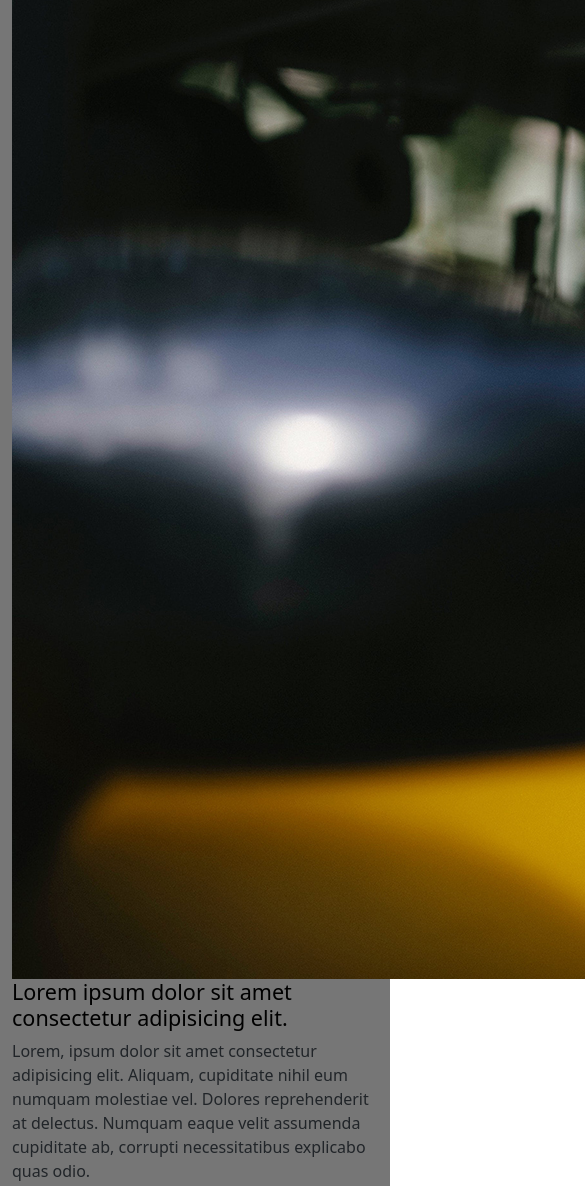
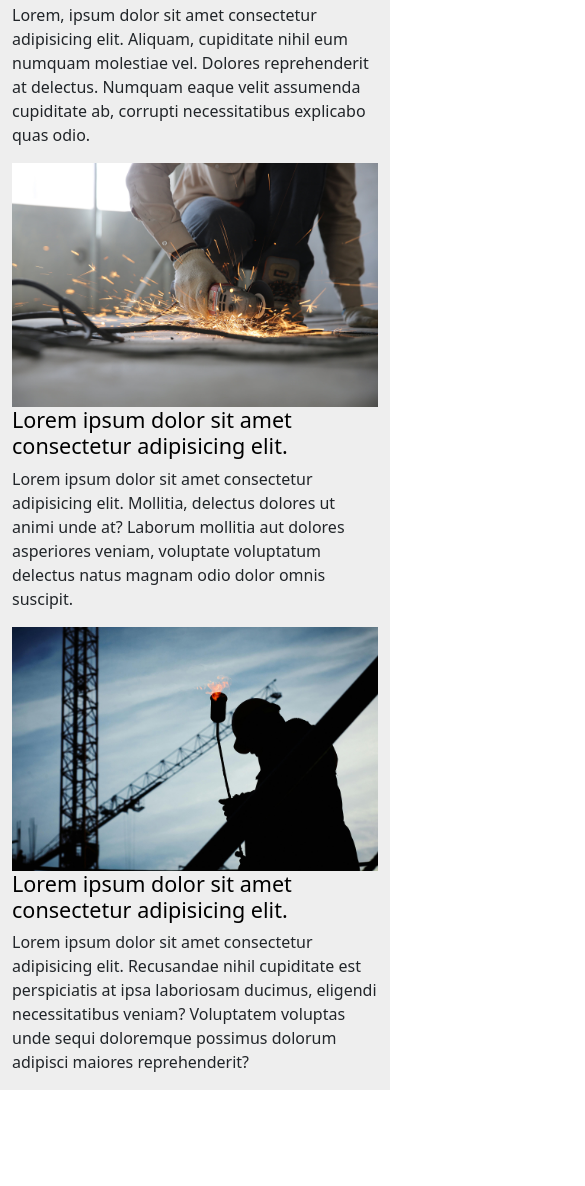
Before and after one commit to cheppimdq/sb-consultora, a website: page index.html in a window 390 px wide. Shown: the part 1378-2564 px from the top of the page, 585 px wide, since content can reach past the window. Drawn offline with nearby package versions, Linux system fonts and the light colour scheme.

Commit message:
no responsive

```diff
--- a/index.html
+++ b/index.html
@@ -174,22 +174,22 @@
         </main>
 
         <!-- ARTICULOS PARA FOOTER -->
-        <article class="container fondo-gris link-negro">
+        <article class="container link-negro">
 
             <div class="row">
-                <div class="col-sm-12 col-md-4 columna-pp">
+                <div class="col-sm-12 col-md-4 columna-pp fondo-blanco-1">
                     <img src="./assets/img/taxi.jpg" alt="Foto descriptiva Comunidad">
                     <a href="../pages/404.html"><h4>Lorem ipsum dolor sit amet consectetur adipisicing elit.</h4></a>
                     <p>Lorem, ipsum dolor sit amet consectetur adipisicing elit. Aliquam, cupiditate nihil eum numquam molestiae vel. Dolores reprehenderit at delectus. Numquam eaque velit assumenda cupiditate ab, corrupti necessitatibus explicabo quas odio.</p>
                 </div>
 
-                <div class="col-sm-12 col-md-4 columna-pp">
+                <div class="col-sm-12 col-md-4 columna-pp fondo-blanco-1">
                     <img src="./assets/img/trabajo-1.jpg" alt="Foto descriptiva Comunidad">
                     <a href="./pages/404.html"><h4>Lorem ipsum dolor sit amet consectetur adipisicing elit.</h4></a>
                     <p>Lorem ipsum dolor sit amet consectetur adipisicing elit. Mollitia, delectus dolores ut animi unde at? Laborum mollitia aut dolores asperiores veniam, voluptate voluptatum delectus natus magnam odio dolor omnis suscipit.</p>
                 </div>
 
-                <div class="col-sm-12 col-md-4 columna-pp">
+                <div class="col-sm-12 col-md-4 columna-pp fondo-blanco-1">
                     <img src="./assets/img/trabajo-2.jpg" alt="Foto descriptiva Comunidad">
                     <a href="./pages/404.html"><h4>Lorem ipsum dolor sit amet consectetur adipisicing elit.</h4></a>
                     <p>Lorem ipsum dolor sit amet consectetur adipisicing elit. Recusandae nihil cupiditate est perspiciatis at ipsa laboriosam ducimus, eligendi necessitatibus veniam? Voluptatem voluptas unde sequi doloremque possimus dolorum adipisci maiores reprehenderit?</p>
--- a/scss/_main.scss
+++ b/scss/_main.scss
@@ -1,4 +1,10 @@
 // FLEXIBLES
+.columna-pp { // integrar hay que sacarlo pero ahora sirve para los articulos del footer index.html
+    @extend %columna-pp;
+    img { @extend %foto-pp; }
+
+}
+
 .center-pp {
     @extend %flex-pp;
     align-items: center;
@@ -61,9 +67,7 @@
     }
 }
 
-
-
-// Div perfil profesional - Puede ir en main como section o directamente como article
+// DIV PERFIL PROFESIONAL - Puede ir en main como section o directamente como article
 .contenedor-profesional {
     @extend %flex-pp;
     justify-content: space-between; // Queda perfecto !!!
```
Also changed, not shown: css/estilo.css, 1 other file.
